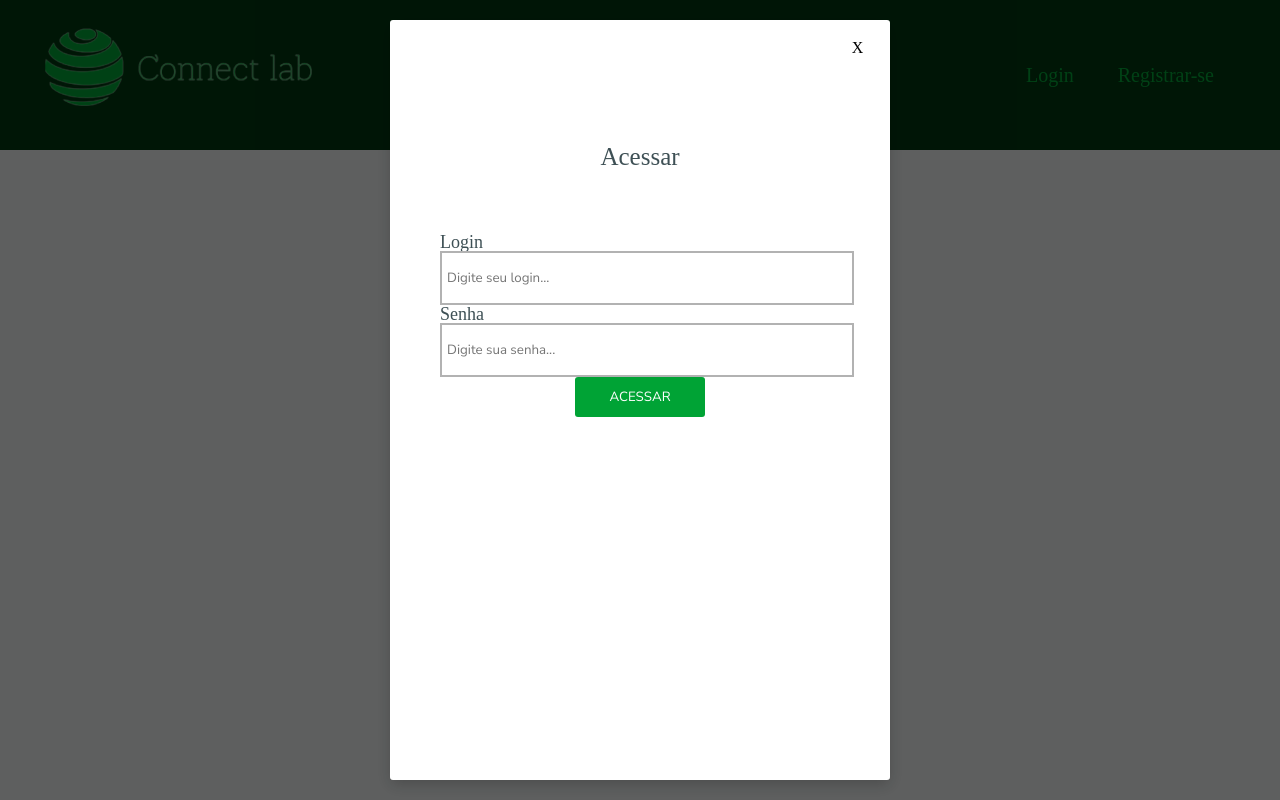
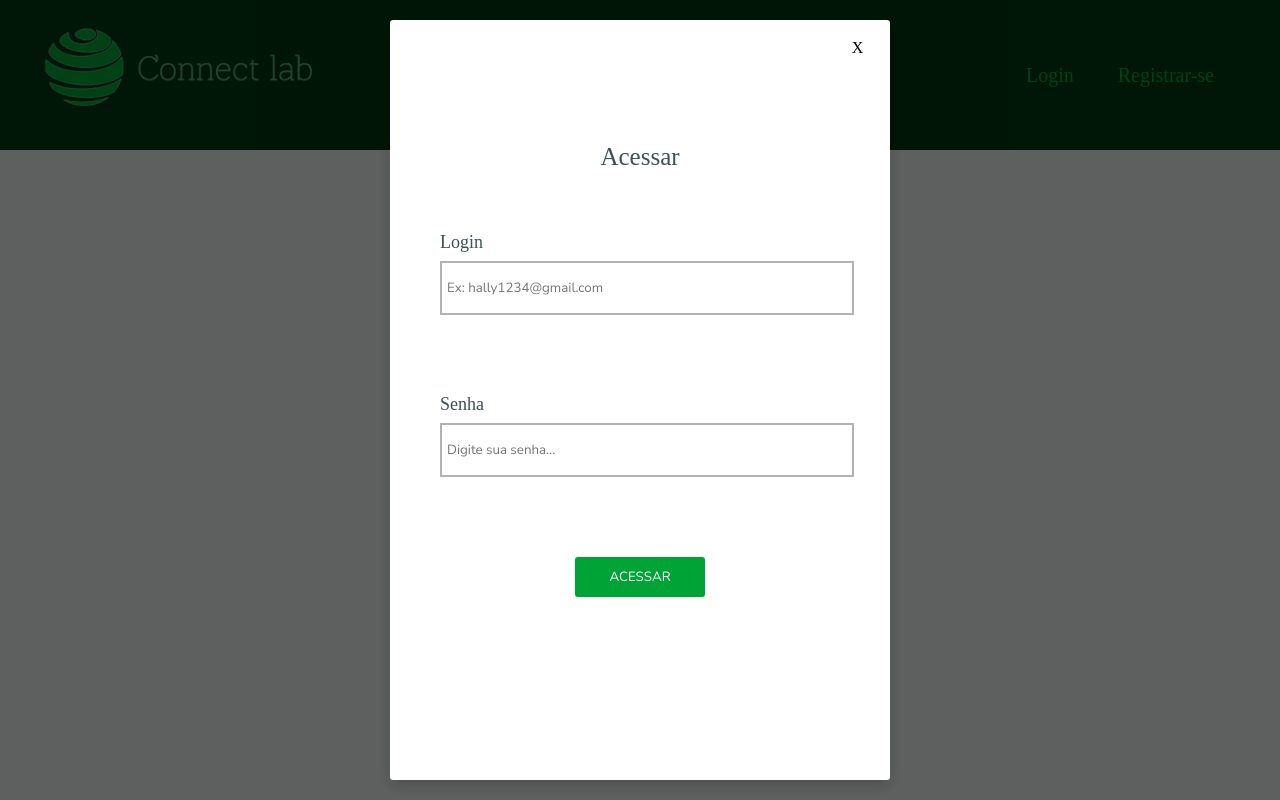
Before and after one commit to Halkner/ConnectLab, a React (Vite) app: page /login in a window 1280 px wide. Both pictures are taken after a click on the item "Login". Built offline with nearby package versions, Linux system fonts and the light colour scheme.

Commit message:
Pagina de cadastro finalizada.

```diff
--- a/src/components/atoms/Input/index.jsx
+++ b/src/components/atoms/Input/index.jsx
@@ -3,24 +3,16 @@ import { StyledInput } from "./styles"
 import PropTypes from "prop-types";
 
 export const Input = (props) => {
+
+    const {placeholder, type, name} = props;
+
     return(
-        <StyledInput
-        placeholder={props.placeholder}
-        value={props.value}
-        type={props.type}
-        required={props.req}
-        minLength={props.minLength}
-        maxLength={props.maxLength}
-        name={props.inputName}/>
+        <StyledInput placeholder={placeholder}  type={type} name={name} />
     )
 };
 
 Input.propTypes = {
     placeholder: PropTypes.string,
-    value: PropTypes.string,
     type: PropTypes.string,
-    req: PropTypes.bool,
-    minLength: PropTypes.number,
-    maxLength: PropTypes.number,
-    inputName: PropTypes.string,
+    name: PropTypes.string
 }
--- a/src/components/organisms/LoginModal/index.jsx
+++ b/src/components/organisms/LoginModal/index.jsx
@@ -1,25 +1,37 @@
 import * as SM from './styles'
-import { Input } from '../../atoms/Input'
 import { Title } from '../../atoms/Title'
-import { Label } from '../../atoms/Label/Label'
 import { Button } from '../../atoms/Button'
 import { useModal } from '../../../contexts/Modal/useModal'
 import { useForm } from 'react-hook-form'
 import { StyledLabel } from '../../atoms/Label/styles'
 import { StyledInput } from '../../atoms/Input/styles'
+import { yupResolver } from '@hookform/resolvers/yup'
+import * as yup from 'yup';
+import { useAuth } from '../../../contexts/Authentication/useAuth'
 import axios from 'axios'
+import { InputError } from '../../atoms/InputError'
 
 export const LoginModal = () => {
 
-    const {handleSubmit, register, formState:{erros}} = useForm();
+    const validationForm = yup.object().shape({
+        email: yup.string().email().required(),
+        password: yup.string().min(8).required(),
+    })
+
+    const {handleSubmit, register, formState:{errors}} = useForm({
+        resolver: yupResolver(validationForm)
+    });
+
     const {closeLoginModal} = useModal();
+
+    const {Login} = useAuth();
 
     const handleLogin = (data) => {
         alert(JSON.stringify(data));
 
         const postFormat = {
             email: data.login,
-            password: data.senha,
+            password: data.password,
         }
 
         axios.post("https://connectlab.onrender.com/auth/login", postFormat)
@@ -29,8 +41,8 @@ export const LoginModal = () => {
         .catch(() => {
             alert(`O usuário ${data.login} não existe!`)
         })
+    }
 
-    }
 
     return(
         <>
@@ -43,22 +55,17 @@ export const LoginModal = () => {
 
                         <form onSubmit={handleSubmit(handleLogin)}>
 
-                            {/* <Label text="Login" forLabel="login"/>
-                            <Input placeholder="Digite seu login..." type="string" {...register("login")} inputName="login"/>
+                            <StyledLabel htmlFor="login">Login</StyledLabel>
+                            <StyledInput placeholder="Ex: hally1234@gmail.com" type="string" name="login" {...register("login")}  />
+                            {errors?.login?.type && <InputError type={errors.login.type} field="login"/>}
 
-                            <Label text="Senha" forLabel="senha"/>
-                            <Input placeholder="Digite sua senha..." type="password" {...register("senha")} inputName="senha"/> */}
-
-                            <StyledLabel htmlFor="login">Login</StyledLabel>
-                            <StyledInput placeholder="Digite seu login..." type="string" name="login" {...register("login")}  required/>
-
-                            <StyledLabel htmlFor="senha">Senha</StyledLabel>
-                            <StyledInput placeholder="Digite sua senha..." type="password" name="senha" {...register("senha")} minLength={8} required/>
+                            <StyledLabel htmlFor="password">Senha</StyledLabel>
+                            <StyledInput placeholder="Digite sua senha..." type="password" name="password" {...register("password")} />
+                            {errors?.password?.type && <InputError type={errors.password.type} field="password"/>}
 
                             <div className="button-container">
                                 <Button highlight={true} text="ACESSAR" type="submit"/>
                             </div>
-
                         </form>
                     </div>
                 </SM.ModalContainer>
--- a/src/components/organisms/LoginModal/styles.js
+++ b/src/components/organisms/LoginModal/styles.js
@@ -1,4 +1,5 @@
 import styled from "styled-components";
+import { StyledInput } from "../../atoms/Input/styles";
 import {StyledTitle} from "../../atoms/Title/styles"
 
 
@@ -29,6 +30,10 @@ export const ModalContainer = styled.div`
         margin-top: 3rem;
         margin-bottom: 4rem;
         color: #3e5055;
+    }
+
+    ${StyledInput}{
+        margin: 10px 0 6em;
     }
 
     .modal-content{
--- a/src/components/organisms/RegisterModal/index.jsx
+++ b/src/components/organisms/RegisterModal/index.jsx
@@ -16,6 +16,7 @@ export const RegisterModal = () => {
 
     const {closeRegModal} = useModal();
     const {handleRegister} = useAuth();
+
 
     const handleCEP = (e) => {
         const cep = e.target.value.replace(/\D/g, '');
@@ -66,6 +67,7 @@ export const RegisterModal = () => {
                                 <StyledLabel htmlFor="fullname">Nome Completo*</StyledLabel>
                                 <StyledInput placeholder="Ex: Matheus Adriano Martins" type="string" name="fullname" {...register("fullname")}/>
                                 {errors?.fullname?.type && <InputError type={errors.fullname.type} field="fullname"/>}
+
 
                                 <StyledLabel htmlFor="urlPhoto">URL foto perfil</StyledLabel>
                                 <StyledInput placeholder="Ex: https://github.com/Halkner.png" type="url" name="urlPhoto" {...register("urlPhoto")}/>
--- a/src/components/routes/Router.jsx
+++ b/src/components/routes/Router.jsx
@@ -1,8 +1,12 @@
+// import { useState } from "react";
 import { Route, Routes } from "react-router-dom";
 import { Home } from "../pages/Home/Home";
 import { Login } from "../pages/Login/Login";
 
 export const Router = () => {
+
+    // const [user, setUser] = useState();
+
     return(
         <Routes>
             <Route path="/login" element={<Login/>}/>
--- a/src/contexts/Authentication/AuthenticationProvider.jsx
+++ b/src/contexts/Authentication/AuthenticationProvider.jsx
@@ -5,7 +5,7 @@ import { AuthenticationContext } from "./AuthenticationContext";
 
 export const AuthenticationProvider = ({ children }) => {
 
-    const handleRegister = data => {
+    const handleRegister = (data) => {
         alert(JSON.stringify(data))
 
         const postFormat = {
@@ -34,8 +34,26 @@ export const AuthenticationProvider = ({ children }) => {
             })
     }
 
+    const Login = (data) => {
+        alert(JSON.stringify(data));
+
+        const postFormat = {
+            email: data.login,
+            password: data.senha,
+        }
+
+        axios.post("https://connectlab.onrender.com/auth/login", postFormat)
+        .then(() => {
+            alert(`Usuário ${data.login} autenticado!`)
+        })
+        .catch(() => {
+            alert(`O usuário ${data.login} não existe!`)
+        })
+
+    }
+
     return(
-        <AuthenticationContext.Provider value={{handleRegister}}>
+        <AuthenticationContext.Provider value={{handleRegister, Login}}>
             {children}
         </AuthenticationContext.Provider>
     )
```
